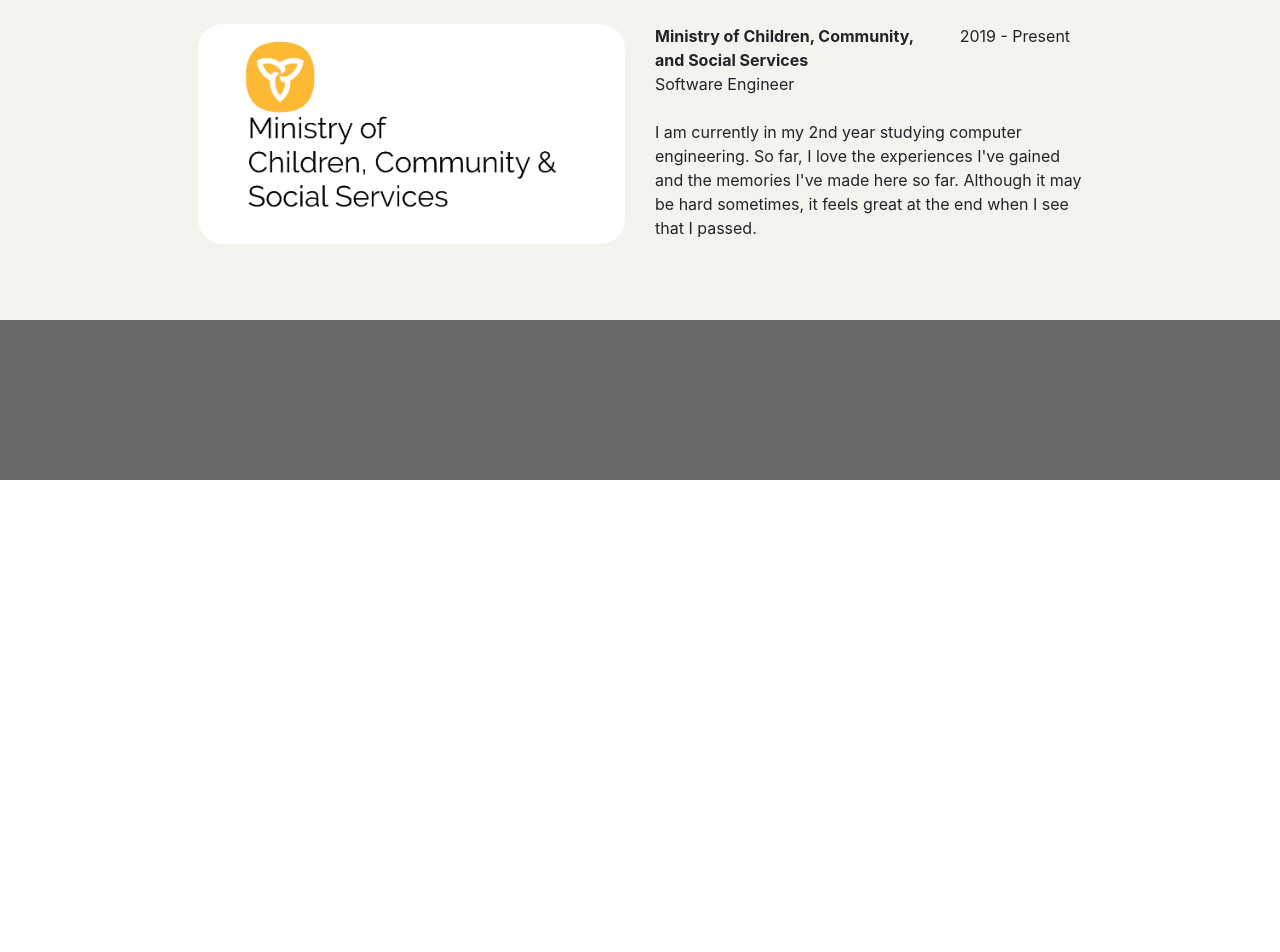
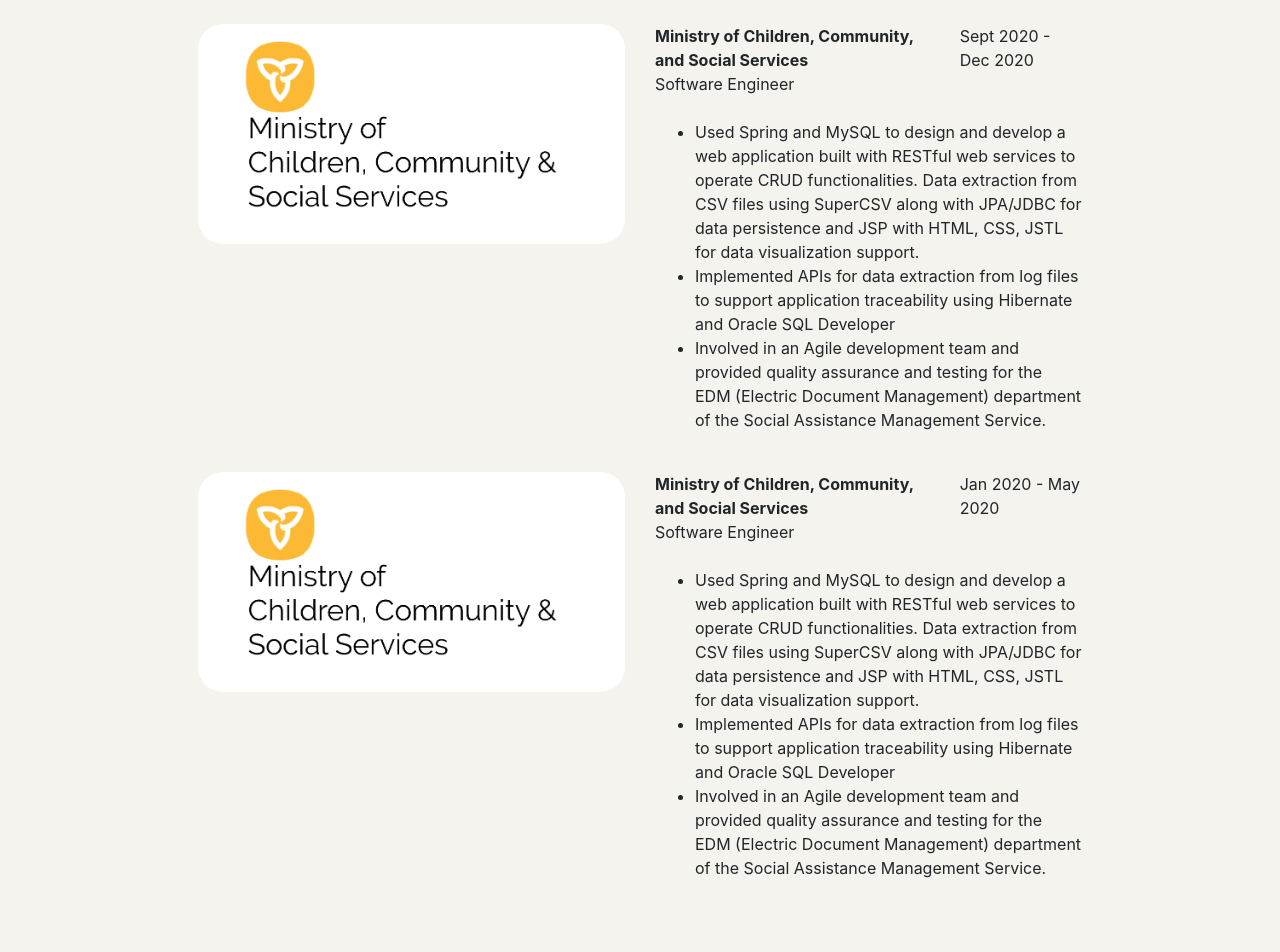
Before and after one commit to andaniel01/andaniel01.github.io, a React (Create React App) app: page / in a window 1280 px wide. Shown: the part 2060-3012 px from the top of the page. Before the commit the page ends 2540 px from the top, so only its background shows below. Built offline with nearby package versions, Linux system fonts and the light colour scheme.

Commit message:
updated website from pc

```diff
--- a/package.json
+++ b/package.json
@@ -7,6 +7,7 @@
     "@testing-library/react": "^11.1.0",
     "@testing-library/user-event": "^12.1.10",
     "react": "^17.0.1",
+    "react-bootstrap-validation": "^0.1.11",
     "react-dom": "^17.0.1",
     "react-scripts": "4.0.1",
     "web-vitals": "^0.2.4"
--- a/src/App.js
+++ b/src/App.js
@@ -76,13 +76,13 @@
               <div>
                 <Row>
                   <Col xs={8}><strong>University of Waterloo</strong></Col>
-                  <Col>2019 - Present</Col>
+                  <Col>Sept 2019 - Present</Col>
                 </Row>
               </div>
               <div>Candidate for BASc Computer Engineering</div>
               <br></br>
               <p>I am currently in my 2nd year studying computer engineering. So far, I love the experiences I've gained and the memories
-                I've made here so far. Although it may be hard sometimes, it feels great at the end when I see that I passed.  </p>
+                I've made here so far. Although it may be hard sometimes, it feels great at the end when I see that I passed.</p>
             </Col>
           </Row>
           <hr></hr>
@@ -94,13 +94,37 @@
               <div>
                 <Row>
                   <Col xs={8}><strong>Ministry of Children, Community, and Social Services</strong></Col>
-                  <Col>2019 - Present</Col>
+                  <Col>Sept 2020 - Dec 2020</Col>
                 </Row>
               </div>
               <div>Software Engineer</div>
               <br></br>
-              <p>I am currently in my 2nd year studying computer engineering. So far, I love the experiences I've gained and the memories
-                I've made here so far. Although it may be hard sometimes, it feels great at the end when I see that I passed.  </p>
+              <ul>
+                <li>Used Spring and MySQL to design and develop a web application built with RESTful web services to operate CRUD functionalities. Data extraction from CSV files using SuperCSV
+                along with JPA/JDBC for data persistence and JSP with HTML, CSS, JSTL for data visualization support.</li>
+                <li>Implemented APIs for data extraction from log files to support application traceability using Hibernate and Oracle SQL Developer</li>
+                <li>Involved in an Agile development team and provided quality assurance and testing for the EDM (Electric Document Management) department of the Social Assistance Management Service.</li>
+              </ul>
+            </Col>
+          </Row>
+          <br></br>
+          <Row>
+            <Col><img className='experience-image' src={experience1logo}/></Col>
+            <Col>
+              <div>
+                <Row>
+                  <Col xs={8}><strong>Ministry of Children, Community, and Social Services</strong></Col>
+                  <Col>Jan 2020 - May 2020</Col>
+                </Row>
+              </div>
+              <div>Software Engineer</div>
+              <br></br>
+              <ul>
+                <li>Used Spring and MySQL to design and develop a web application built with RESTful web services to operate CRUD functionalities. Data extraction from CSV files using SuperCSV
+                along with JPA/JDBC for data persistence and JSP with HTML, CSS, JSTL for data visualization support.</li>
+                <li>Implemented APIs for data extraction from log files to support application traceability using Hibernate and Oracle SQL Developer</li>
+                <li>Involved in an Agile development team and provided quality assurance and testing for the EDM (Electric Document Management) department of the Social Assistance Management Service.</li>
+              </ul>
             </Col>
           </Row>
 
```
Also changed, not shown: 2 other files (tests, documents, lock files or other folders).
